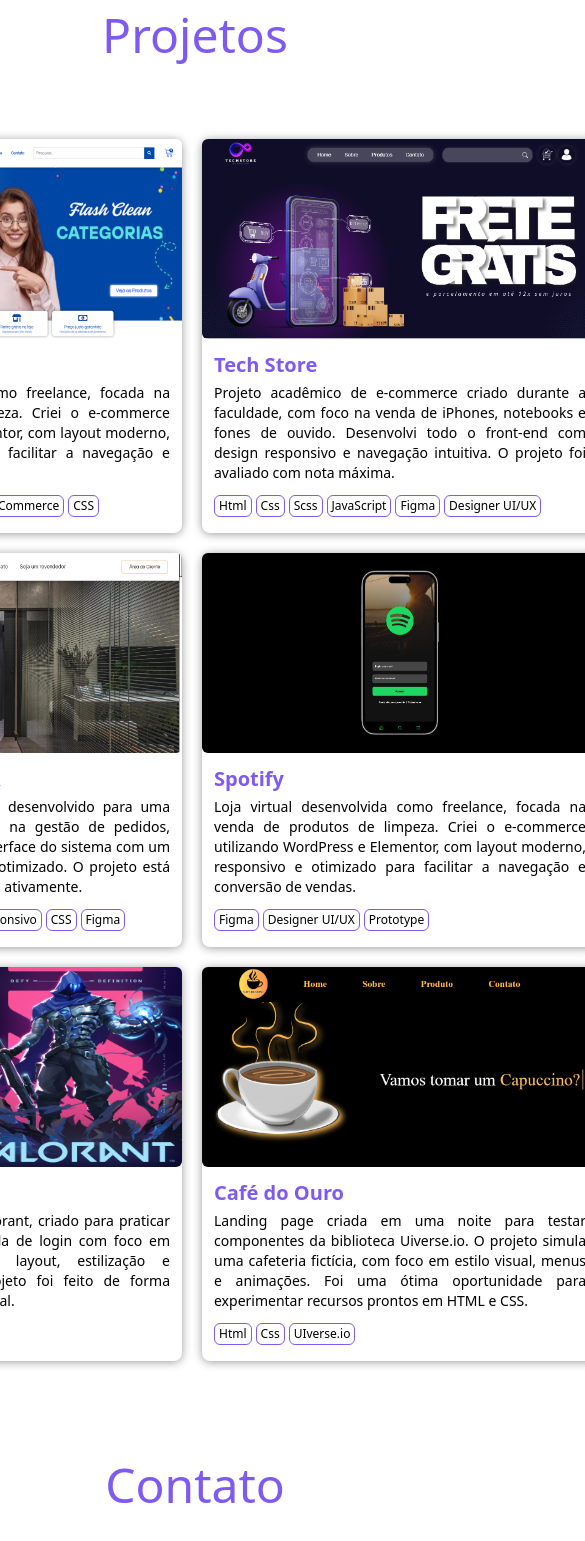
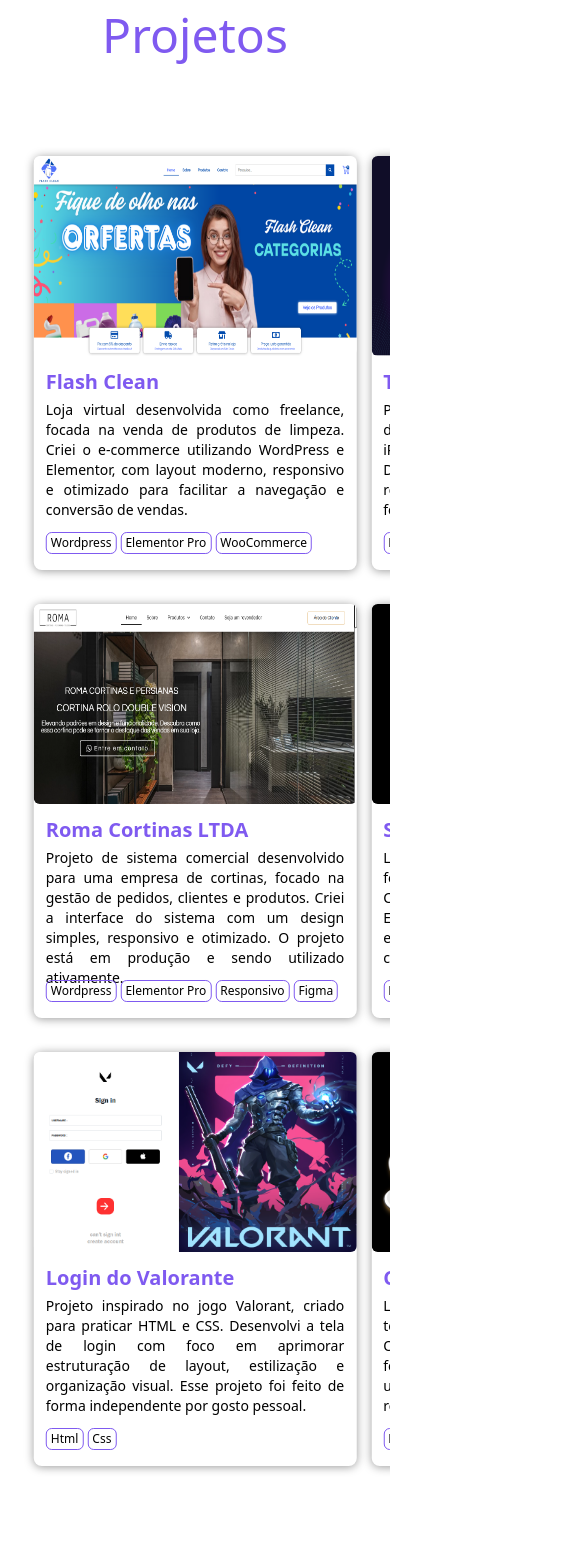
Before and after one commit to gustavoLim4/portfolio-1, a React (Vite) app: page / in a window 390 px wide. Shown: the part 3860-5401 px from the top of the page, 585 px wide, since content can reach past the window. Built offline with nearby package versions, Linux system fonts and the light colour scheme.

Commit message:
Responsivo finalizado

```diff
--- a/package.json
+++ b/package.json
@@ -20,16 +20,13 @@
     "react-responsive": "^10.0.1",
     "react-router-dom": "^7.6.3",
     "react-simple-typewriter": "^5.0.1",
-    "react-slick": "^0.30.3",
     "react-swiper": "^0.1.5",
-    "slick-carousel": "^1.8.1",
     "swiper": "^11.2.10"
   },
   "devDependencies": {
     "@eslint/js": "^9.21.0",
     "@types/react": "^19.0.12",
     "@types/react-dom": "^19.0.4",
-    "@types/react-slick": "^0.23.13",
     "@vitejs/plugin-react": "^4.3.4",
     "autoprefixer": "^10.4.21",
     "eslint": "^9.21.0",
--- a/src/components/Contato/Contato.tsx
+++ b/src/components/Contato/Contato.tsx
@@ -10,7 +10,6 @@
 
 
     interface Tema {
-        title: string;
         bgcolor: string;
         formcaixao: string;
         inputs: string;
@@ -22,26 +21,24 @@
 
     }
     const claro: Tema = {
-        bgcolor: "bg-[#fff] w-full transition duration-400 ease-in-out pt-20 pb-10 flex ",
-        title: "text-[#7f5af0] transition duration-400 ease-in-out text-4xl",
+        bgcolor: "bg-[#fff] w-full transition duration-400 ease-in-out pt-10 md:pt-20 pb-10 flex ",
+        TituloCont: "text-[#7f5af0] transition duration-400 ease-in-out text-7xl",
         formcaixao: "flex flex-col py-8 gap-5 rounded-md mx-auto sm:mr-20 items-center sm:items-start w-full sm:w-auto",
         inputs: "w-full p-2 rounded-md border-0 shadow-[0px_1px_5px_rgba(0,0,0,0.40)] focus:outline-none transition duration-400 ease-in-out",
         textarea: "w-full resize-none p-2 rounded-md border-0 shadow-[0px_1px_5px_rgba(0,0,0,0.40)] focus:outline-none transition duration-400 ease-in-out h-32",
         btnEnv: "bg-[#7f5af0] w-25 text-white focus:outline-none p-2 rounded-md hover:bg-[#6b4fdb] transition duration-400 ease-in-out text-lg ",
         icons: "text-5xl text-[#7f5af0] transition duration-400 ease-in-out hover:text-[#a48bee] hover:-translate-y-1",
-        TituloCont: "text-[#7f5af0] transition duration-400 ease-in-out text-5xl md:text-7xl",
         textoTR: "text-[#000] transition duration-400 ease-in-out",
 
     }
     const escuro: Tema = {
         bgcolor: "bg-[#1f1f1f] w-full transition duration-400 ease-in-out flex sm:flex-row flex pt-20 pb-10",
-        title: "text-[#0400ff] transition duration-400 ease-in-out text-4xl",
+        TituloCont: "text-[#0400ff] transition duration-400 ease-in-out text-7xl",
+        icons: "text-5xl text-[#0400ff] hover:text-[#423eff] transition duration-400 ease-in-out hover:-translate-y-1",
         formcaixao: "flex flex-col py-8 gap-5 rounded-md mx-auto sm:mr-20 items-center sm:items-start w-full sm:w-auto",
         inputs: "w-full p-2 rounded-md border-0  shadow-[0px_1px_25px_rgba(255,255,255,0.10)] transition duration-300 ease-in-out placeholder:text-[#fff]",
         textarea: "w-full resize-none p-2 rounded-md border-0  shadow-[0px_1px_25px_rgba(255,255,255,0.10)] transition duration-400 ease-in-out h-32 placeholder:text-[#fff]",
         btnEnv: "bg-[#0400ff] w-25 text-white focus:outline-none p-2 rounded-md hover:bg-[#0300cc] transition duration-400 ease-in-out text-lg ",
-        icons: "text-5xl text-[#0400ff] hover:text-[#423eff] transition duration-400 ease-in-out hover:-translate-y-1",
-        TituloCont: "text-[#0400ff] transition duration-400 ease-in-out text-7xl",
         textoTR: "text-[#fff] transition duration-400 ease-in-out",
     }
     return (
--- a/src/components/Projetos/Cards/Cards.tsx
+++ b/src/components/Projetos/Cards/Cards.tsx
@@ -43,7 +43,7 @@
                 <img src={imagem} alt={titulo} className="rounded-md w-full h-50" />
                 <div className="p-3 flex flex-col justify-between">
                     <h1 className={`text-xl font-bold mb-1 ${tituloCor}`}>{titulo}</h1>
-                    <p className="text-justify text-sm mb-3 w-93 h-25">{descricao}</p>
+                    <p className="text-justify text-sm mb-3 md:w-93 h-30 md:h-25">{descricao}</p>
 
                     {/* Tecnologias */}
                     <div className="flex flex-wrap gap-1 mb-1">
--- a/src/components/Projetos/Projetos.tsx
+++ b/src/components/Projetos/Projetos.tsx
@@ -1,6 +1,13 @@
 import { useSelector } from "react-redux";
 import { RootState } from "../../store/redux";
 import Cards from "./Cards/Cards";
+
+// 1. Importações do Swiper e do nosso hook
+import { Swiper, SwiperSlide } from 'swiper/react';
+import 'swiper/css'; // Estilo principal do Swiper
+import useWindowWidth from "../../hooks/useWindowWidth"; // Ajuste o caminho se necessário
+
+// Suas imagens
 import TechStore from "../../img/projeto-TechStore.png";
 import FlashClean from "../../img/projeto-flashclean.png"
 import Athetic from "../../img/projeto-Athetic.png"
@@ -11,11 +18,12 @@
 import Vava from "../../img/Vava.png"
 import CafeDeOuro from "../../img/CafeDeOuro.png"
 
+const Projetos: React.FC = () => {
+    const darkMode = useSelector((state: RootState) => state.theme.darkMode);
 
-
-const Projetos: React.FC = () => {
-
-    const darkMode = useSelector((state: RootState) => state.theme.darkMode);
+    // 2. Usando o hook para determinar se é mobile
+    const windowWidth = useWindowWidth();
+    const isMobile = windowWidth <= 768;
 
     interface Tema {
         bgcolor: string;
@@ -28,9 +36,15 @@
     const escuro: Tema = {
         bgcolor: "bg-[#1f1f1f] transition duration-400 ease-in-out",
         h1projetos: "text-5xl py-20 flex justify-center text-[#0400ff] transition duration-400 ease-in-out",
-
     }
 
+    // 3. Configurações para os carrossels no mobile
+    // Usamos slidesPerView > 1 para mostrar que há mais conteúdo para deslizar
+    const carouselSettings = {
+        slidesPerView: 1.2,
+        spaceBetween: 15,
+        centeredSlides: true,
+    };
 
     return (
         <main>
@@ -38,6 +52,106 @@
                 <h1 className={`${darkMode ? claro.h1projetos : escuro.h1projetos}`}>
                     Projetos
                 </h1>
+
+                {/* 4. Lógica de Renderização Condicional */}
+                {isMobile ? (
+                    // VERSÃO MOBILE (3 CARROSSELS)
+                    <div className="w-full overflow-hidden">
+                        {/* --- CARROSSEL 1 --- */}
+                        <Swiper {...carouselSettings} style={{padding:`17px 0px`}}>
+                            <SwiperSlide >
+                                <Cards
+                                    rota="https://flashclean.com.br"
+                                    imagem={FlashClean}
+                                    titulo="Flash Clean"
+                                    descricao="Loja virtual desenvolvida como freelance, focada na venda de produtos de limpeza. Criei o e-commerce utilizando WordPress e Elementor, com layout moderno, responsivo e otimizado para facilitar a navegação e conversão de vendas."
+                                    tecnologias={["Wordpress", "Elementor Pro", "WooCommerce",]}
+                                />
+                            </SwiperSlide>
+                            <SwiperSlide>
+                                <Cards
+                                    rota=""
+                                    imagem={TechStore}
+                                    titulo="Tech Store"
+                                    descricao="Projeto acadêmico de e-commerce criado durante a faculdade, com foco na venda de iPhones, notebooks e fones de ouvido. Desenvolvi todo o front-end com design responsivo e navegação intuitiva. O projeto foi avaliado com nota máxima."
+                                    tecnologias={["Html", "Css", "Scss", "JavaScript", "Figma", "UI/UX"]}
+                                />
+                            </SwiperSlide>
+                            <SwiperSlide>
+                                <Cards
+                                    rota=""
+                                    imagem={Athetic}
+                                    titulo="Athetic Force"
+                                    descricao="Sistema de academia criado como projeto prático em grupo para aprendizado de novas tecnologias. Desenvolvemos uma plataforma com foco em funcionalidades como cadastro de treinos, agenda e acompanhamento do desempenho dos alunos."
+                                    tecnologias={["React", "TypeScript", "Redux", "graphql", "Figma"]}
+                                />
+                            </SwiperSlide>
+                        </Swiper>
+
+                        {/* --- CARROSSEL 2 --- */}
+                        <Swiper {...carouselSettings} style={{padding:`17px 0px`}}>
+                            <SwiperSlide>
+                                <Cards
+                                    rota="https://romacortinas.com.br"
+                                    imagem={RomaCortinas}
+                                    titulo="Roma Cortinas LTDA"
+                                    descricao="Projeto de sistema comercial desenvolvido para uma empresa de cortinas, focado na gestão de pedidos, clientes e produtos. Criei a interface do sistema com um design simples, responsivo e otimizado. O projeto está em produção e sendo utilizado ativamente."
+                                    tecnologias={["Wordpress", "Elementor Pro", "Responsivo", "Figma"]}
+                                />
+                            </SwiperSlide>
+                            <SwiperSlide>
+                                <Cards
+                                    rota="https://www.figma.com/proto/6Y35Xplv0HfYKHeElJB11o/Spotify-Aula?node-id=2-4&p=f&t=kKqJIJzgsEeHWcXF-0&scaling=scale-down&content-scaling=fixed&page-id=0%3A1&starting-point-node-id=1%3A2"
+                                    imagem={spotify}
+                                    titulo="Spotify"
+                                    descricao="Loja virtual desenvolvida como freelance, focada na venda de produtos de limpeza. Criei o e-commerce utilizando WordPress e Elementor, com layout moderno, responsivo e otimizado para facilitar a navegação e conversão de vendas."
+                                    tecnologias={["Figma", "UI/UX", "Prototype"]}
+                                />
+                            </SwiperSlide>
+                            <SwiperSlide>
+                                <Cards
+                                    rota="https://gustavolim4.github.io/lista-tarefeas/"
+                                    imagem={ListaTarefas}
+                                    titulo="Lista de Tarefas"
+                                    descricao="Projeto de lista de tarefas feito com HTML, CSS e JavaScript puro. Armazena dados no navegador com localStorage, sem uso de banco de dados externo. A interface é simples, responsiva e focada na prática de conceitos fundamentais do front-end."
+                                    tecnologias={["Html", "Css", "JavaScript", "Responsivo"]}
+                                />
+                            </SwiperSlide>
+                        </Swiper>
+
+                        {/* --- CARROSSEL 3 --- */}
+                        <Swiper {...carouselSettings} style={{padding:`17px 0px`}}>
+                            <SwiperSlide>
+                                <Cards
+                                    rota="https://gustavolim4.github.io/Valorante/"
+                                    imagem={Vava}
+                                    titulo="Login do Valorante"
+                                    descricao="Projeto inspirado no jogo Valorant, criado para praticar HTML e CSS. Desenvolvi a tela de login com foco em aprimorar estruturação de layout, estilização e organização visual. Esse projeto foi feito de forma independente por gosto pessoal."
+                                    tecnologias={["Html", "Css"]}
+                                />
+                            </SwiperSlide>
+                            <SwiperSlide>
+                                <Cards
+                                    rota="https://gustavolim4.github.io/cafeteria/"
+                                    imagem={CafeDeOuro}
+                                    titulo="Café do Ouro"
+                                    descricao="Landing page criada em uma noite para testar componentes da biblioteca Uiverse.io. O projeto simula uma cafeteria fictícia, com foco em estilo visual, menus e animações. Foi uma ótima oportunidade para experimentar recursos prontos em HTML e CSS."
+                                    tecnologias={["Html", "Css", "UIverse.io"]}
+                                />
+                            </SwiperSlide>
+                            <SwiperSlide>
+                                <Cards
+                                    rota="https://gustavolim4.github.io/Calculo-imc/"
+                                    imagem={CalculoIMC}
+                                    titulo="Calculo de IMC"
+                                    descricao="Projeto desenvolvido para praticar estruturas condicionais com if e else em JavaScript. Calcula o IMC com base nos dados inseridos e exibe a classificação. Foi criado durante a faculdade como parte dos exercícios de lógica de programação."
+                                    tecnologias={["Html", "Css", "JavaScript",]}
+                                />
+                            </SwiperSlide>
+                        </Swiper>
+                    </div>
+                ) : (
+                    // VERSÃO DESKTOP (SEU CÓDIGO ORIGINAL)
                     <div className="mx-100">
                         <div className="flex gap-5 w-full mb-5 justify-center">
                             <Cards
@@ -50,7 +164,6 @@
                                  otimizado para facilitar a navegação e conversão de vendas."
                                 tecnologias={["Wordpress", "Elementor Pro", "WooCommerce", "CSS",]}
                             />
-
                             <Cards
                                 rota=""
                                 imagem={TechStore}
@@ -71,7 +184,6 @@
                                  do desempenho dos alunos."
                                 tecnologias={["React", "TypeScript", "Redux", "graphql", " BootsTrap", "Figma"]}
                             />
-
                         </div>
                         <div className="flex gap-5 w-full mb-5 justify-center">
                             <Cards
@@ -94,8 +206,6 @@
                                  otimizado para facilitar a navegação e conversão de vendas."
                                 tecnologias={["Figma", "Designer UI/UX", "Prototype"]}
                             />
-
-
                             <Cards
                                 rota="https://gustavolim4.github.io/lista-tarefeas/"
                                 imagem={ListaTarefas}
@@ -106,9 +216,8 @@
                                  do front-end."
                                 tecnologias={["Html", "Css", "JavaScript", "Responsivo"]}
                             />
-
                         </div>
-                    <div className="flex gap-5 w-full justify-center">
+                        <div className="flex gap-5 w-full justify-center ">
                             <Cards
                                 rota="https://gustavolim4.github.io/Valorante/"
                                 imagem={Vava}
@@ -118,8 +227,6 @@
                                  e organização visual. Esse projeto foi feito de forma independente por gosto pessoal."
                                 tecnologias={["Html", "Css"]}
                             />
-
-
                             <Cards
                                 rota="https://gustavolim4.github.io/cafeteria/"
                                 imagem={CafeDeOuro}
@@ -142,6 +249,7 @@
                             />
                         </div>
                     </div>
+                )}
             </div>
         </main>
     )
--- /dev/null
+++ b/src/hooks/useWindowWidth.ts
@@ -0,0 +1,19 @@
+// src/hooks/useWindowWidth.ts
+import { useState, useEffect } from 'react';
+
+const useWindowWidth = () => {
+  const [windowWidth, setWindowWidth] = useState<number>(window.innerWidth);
+
+  useEffect(() => {
+    const handleResize = () => {
+      setWindowWidth(window.innerWidth);
+    };
+
+    window.addEventListener('resize', handleResize);
+    return () => window.removeEventListener('resize', handleResize);
+  }, []);
+
+  return windowWidth;
+};
+
+export default useWindowWidth;
```
Also changed, not shown: 1 other file (tests, documents, lock files or other folders). Lines whose indentation alone changed are shown as unchanged.
